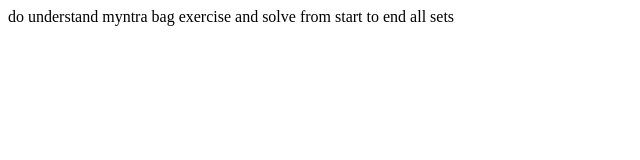
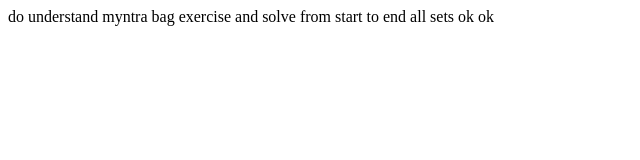
Before and after one commit to govind9980/html-css-projects, a plain HTML site: page practice set/index.html in a window 1280 px wide. Shown: the full height of the page, 0-640 px from the left. Drawn offline with Linux system fonts and the light colour scheme.

Commit message:
to check

```diff
--- a/practice set/index.html
+++ b/practice set/index.html
@@ -9,5 +9,7 @@
 <body>
     do understand myntra bag exercise
     and solve from start to end all sets
+    ok
+    ok
 </body>
 </html>
```
